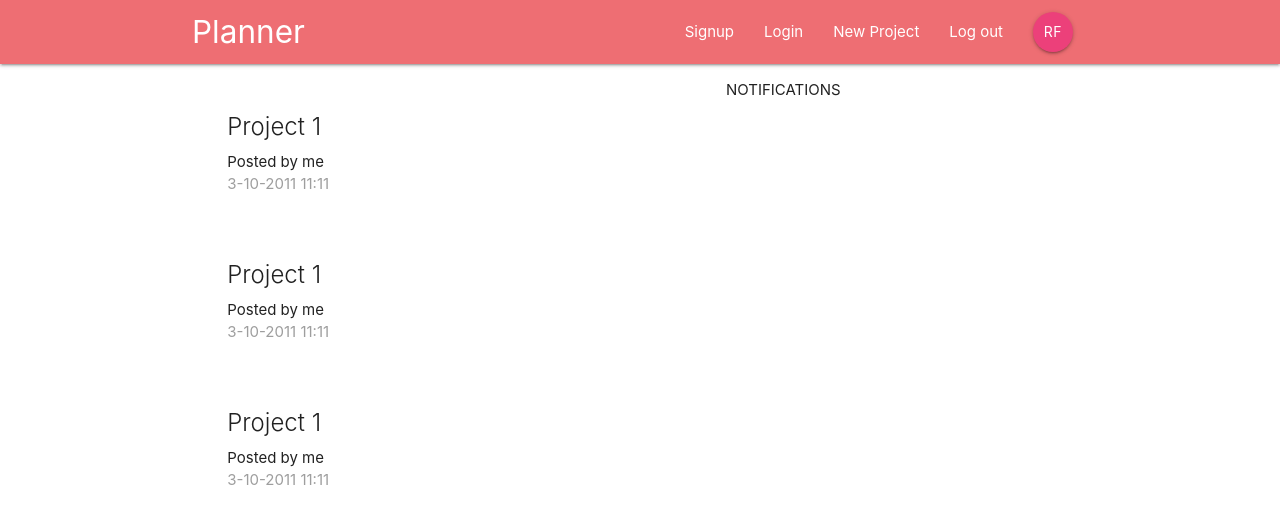
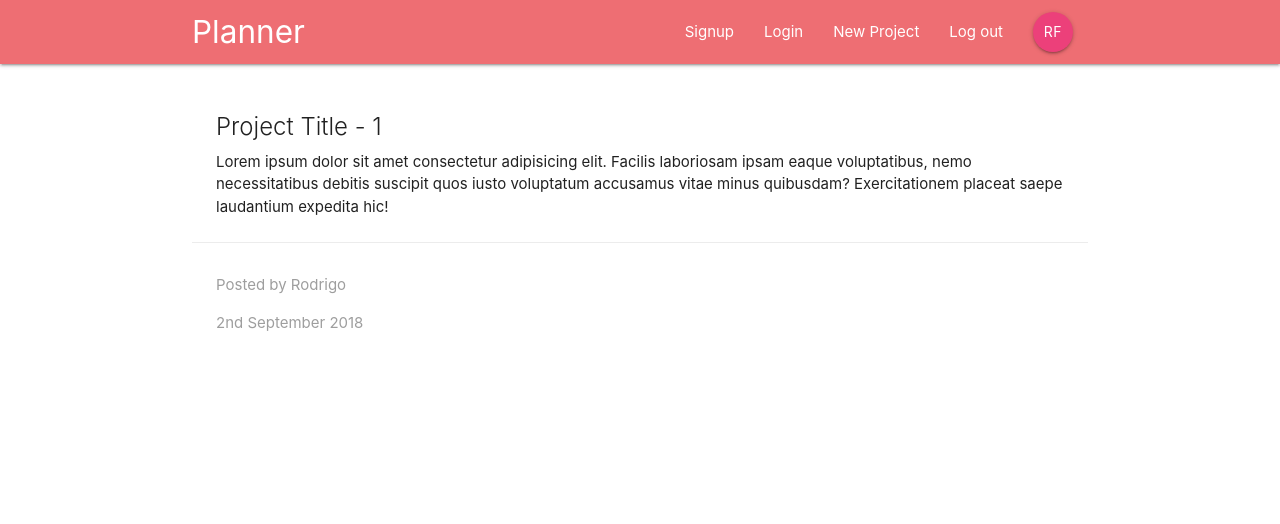
Before and after one commit to rsfragozo/planner, a React (Create React App) app: page /project/1 in a window 1280 px wide. Shown: the top 524 px of the page. Built offline with nearby package versions, Linux system fonts and the light colour scheme.

Commit message:
added ProjectDetails component

```diff
--- a/src/App.js
+++ b/src/App.js
@@ -2,6 +2,7 @@ import React from "react";
 import { BrowserRouter, Switch, Route } from "react-router-dom";
 import Navbar from './components/layout/Navbar';
 import Dashboard from './components/dashboard/Dashboard';
+import ProjectDetails from './components/project/ProjectDetails';
 
 function App() {
   return (
@@ -9,7 +10,8 @@ function App() {
       <div className="App">
         <Navbar/>
         <Switch>
-          <Route path='/' component={Dashboard}/>
+          <Route exact path='/' component={Dashboard}/>
+          <Route path='/project/:id' component={ProjectDetails} />
         </Switch>
       </div>
     </BrowserRouter>
--- a/src/components/project/ProjectDetails.js
+++ b/src/components/project/ProjectDetails.js
@@ -0,0 +1,21 @@
+import React from 'react';
+
+const ProjectDetails = (props) => {
+    const id = props.match.params.id;
+    return (
+        <div className="container section project-details">
+            <div className="card z-depth-0">
+                <div className="card-content">
+                    <span className="card-title">Project Title - { id }</span>
+                    <p>Lorem ipsum dolor sit amet consectetur adipisicing elit. Facilis laboriosam ipsam eaque voluptatibus, nemo necessitatibus debitis suscipit quos iusto voluptatum accusamus vitae minus quibusdam? Exercitationem placeat saepe laudantium expedita hic!</p>
+                </div>
+                <div className="card-action great lighten-4 grey-text">
+                    <p>Posted by Rodrigo</p>
+                    <p>2nd September 2018</p>
+                </div>
+            </div>
+        </div>
+    );
+};
+
+export default ProjectDetails;
```
